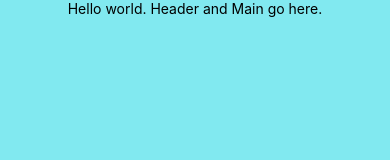
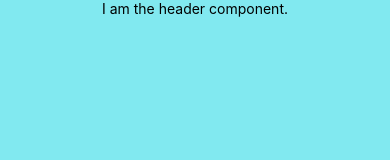
Before and after one commit to gness1804/weathrly-2.5, a React Native app: screen / in a window 390 px wide. Shown: the top 160 px of the page. Built offline with nearby package versions, Linux system fonts and the light colour scheme.

Commit message:
Set up eslint

```diff
--- a/App.js
+++ b/App.js
@@ -1,17 +1,17 @@
-import React, { Component } from 'react';
+import React from 'react';
 import {
   View,
   Text,
 } from 'react-native';
 import styles from './styles/App-styles';
-// import Header from './components/Header';
+import Header from './components/Header';
 // import Main from './components/Main';
 
 export default class App extends React.Component {
-   render() {
+  render() {
     return (
       <View style={styles.container}>
-        <Text>Hello world. Header and Main go here.</Text>
+        <Header />
       </View>
     );
   }
--- a/components/Header.js
+++ b/components/Header.js
@@ -0,0 +1,14 @@
+import React, { Component } from 'react';
+import { View, Text } from 'react-native'
+
+class Header extends Component {
+    render() {
+        return (
+            <View>
+                <Text>I am the header component.</Text>
+            </View>
+        );
+    }
+}
+
+export default Header;
--- a/package.json
+++ b/package.json
@@ -19,6 +19,11 @@
     "preset": "jest-expo"
   },
   "dependencies": {
+    "babel-eslint": "^7.2.3",
+    "eslint": "^3.19.0",
+    "eslint-config-airbnb": "^14.1.0",
+    "eslint-plugin-import": "^2.2.0",
+    "eslint-plugin-jsx-a11y": "^4.0.0",
     "eslint-plugin-react": "^6.10.3",
     "expo": "^16.0.0",
     "react": "16.0.0-alpha.6",
--- a/styles/App-styles.js
+++ b/styles/App-styles.js
@@ -1,12 +1,10 @@
-import {
-  StyleSheet,
-} from 'react-native';
+import { StyleSheet } from 'react-native';
 
 const styles = StyleSheet.create({
   container: {
-    flex: 1,
     alignItems: 'center',
     backgroundColor: 'rgb(129, 233, 240)',
+    flex: 1,
   },
 });
 
```
Also changed, not shown: .eslintrc.json.
